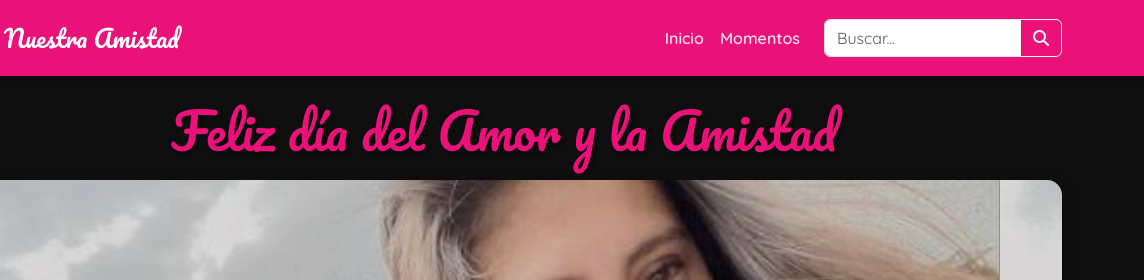
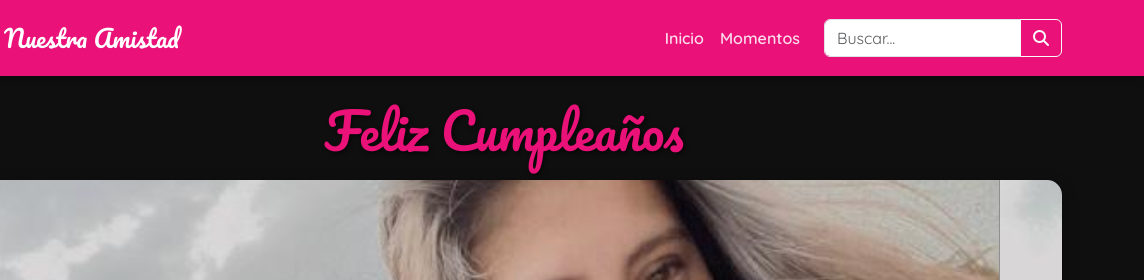
Before and after one commit to vouNando/Amistad2.0, a plain HTML site: page index.html in a window 1280 px wide. Shown: the top 280 px of the page, 136-1280 px from the left. Drawn offline with nearby package versions, Linux system fonts and the light colour scheme.

Commit message:
subFinal

```diff
--- a/index.html
+++ b/index.html
@@ -227,7 +227,7 @@
 
     <!-- Carrusel Mejorado -->
     <div class="container mt-4">
-        <h1 class="titulo-principal text-center">Feliz día del Amor y la Amistad</h1>
+        <h1 class="titulo-principal text-center">Feliz Cumpleaños</h1>
 
         <div id="carouselAmigos" class="carousel slide" data-bs-ride="carousel">
             <div class="carousel-indicators">
```
